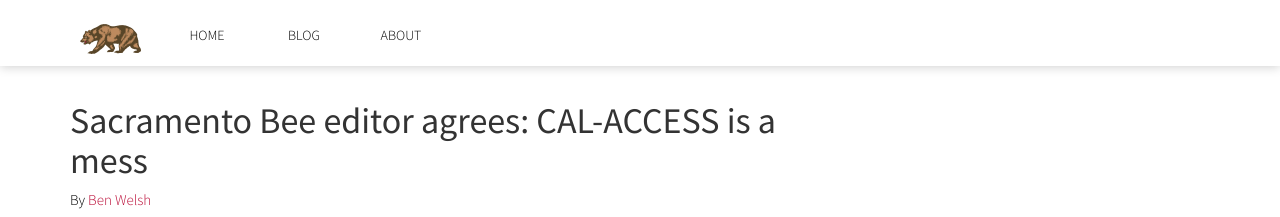
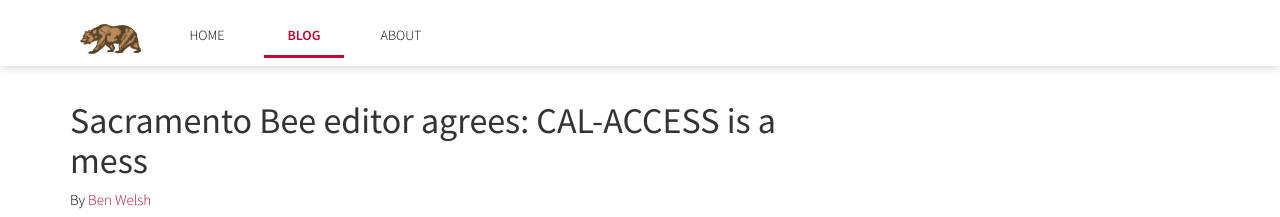
Before and after one commit to palewire/californiacivicdata.org, a Jekyll site: the page built from _posts/2015-08-16-sacbee.markdown, in a window 1280 px wide. Shown: the top 217 px of the page. Built offline with Jekyll 4.4.1, drawn with Linux system fonts in a browser that asks for light colours.

Commit message:
Underline when on blog posts

```diff
--- a/_includes/header.html
+++ b/_includes/header.html
@@ -4,7 +4,7 @@
     <div class="col-md-12">
       <ul class="nav nav-pills">
         <li style="margin-left:0;">
-            <a class="logo" href="/"><img src="/img/bear-no-red-line.png" %}" alt=""></a>
+            <a class="logo" href="/"><img src="/img/bear-no-red-line.png" alt=""></a>
         </li>
         <li ><a href="/">HOME</a></li>
         <li class="nav-pill"><a href="/archive/">BLOG</a></li>
--- a/_layouts/post.html
+++ b/_layouts/post.html
@@ -29,9 +29,21 @@
                 <h4 class="deckhead">{{ page.deckhead|markdownify }}</h4>
                 <div class="byline">{{ page.byline|markdownify }}</div>
                 <div class="pubdate"><p><time datetime="{{ page.date|date:"%Y-%m-%d" }}">{{ page.date|date:"%B %e, %Y" }}</time></p></div>
-
                 {{ content }}
             </article>
+            <script type="text/javascript">
+                var url = window.location;
+                // Will only work if string in href matches with location
+                $('ul.nav a[href="/archive/"]').parent().addClass('active');
+                // Will also work for relative and absolute hrefs
+                $('ul.nav a').filter(function() {
+                    return this.href == url;
+                }).parent().addClass('active');
+                $("#small-icon").css("cursor", "pointer");
+                $("#small-icon").click(function () {
+                    window.location = '/';
+                });
+            </script>
             </div>
         </div>
     </div>
```
